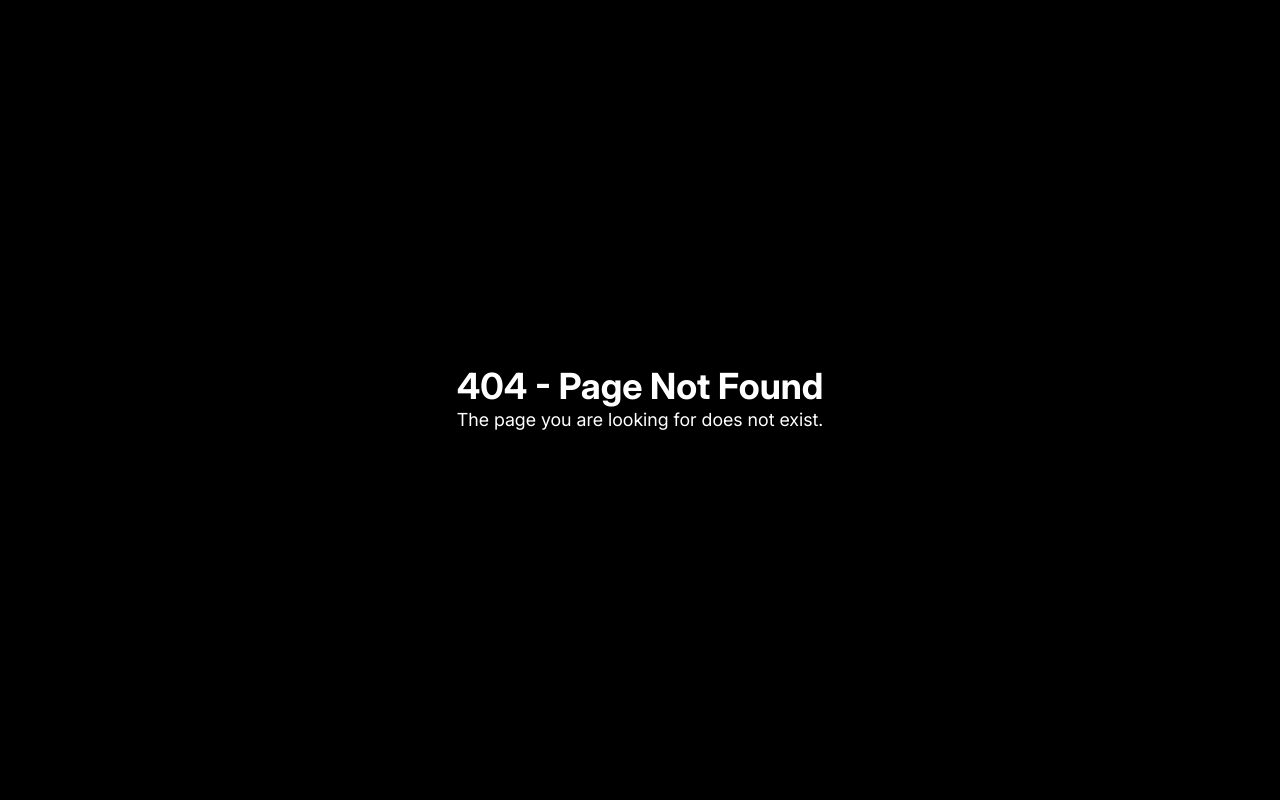
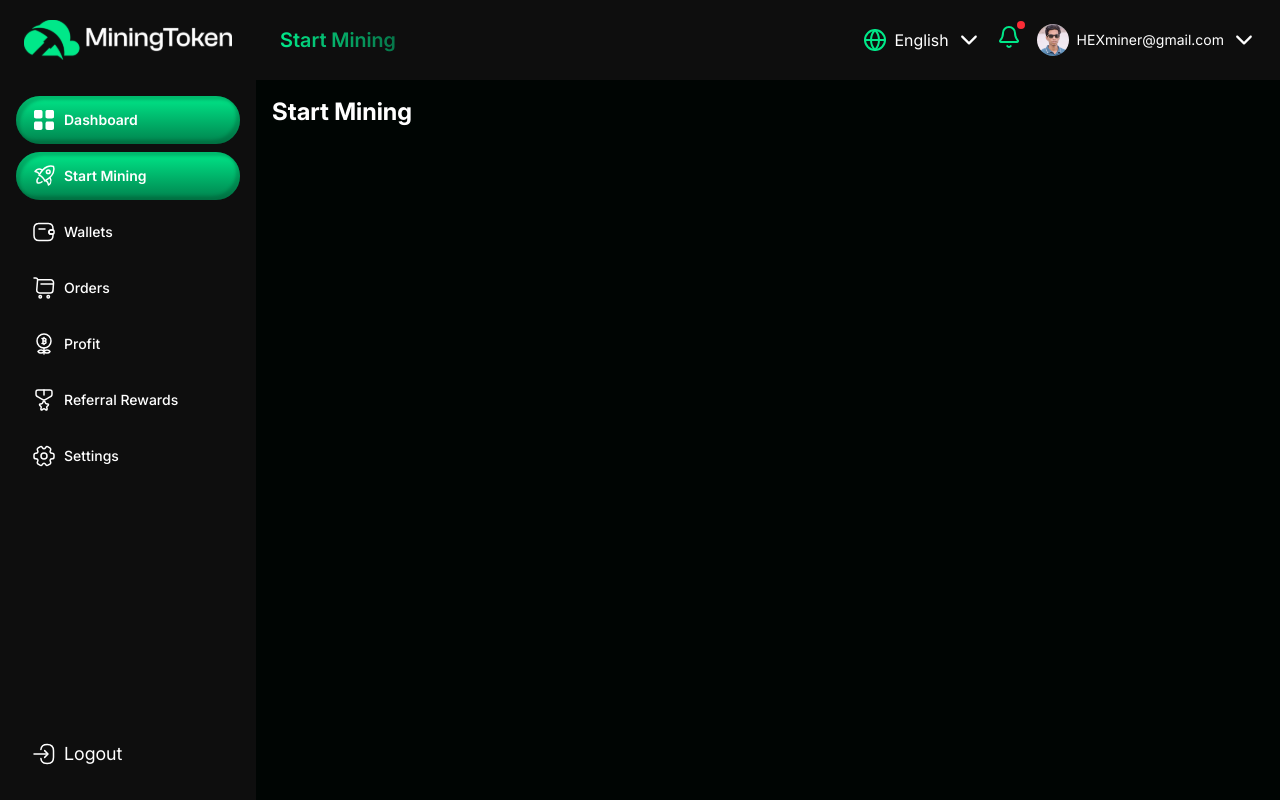
Before and after one commit to Nafiz-Al-Turabi/Mining-token-front-end, a Next.js app: page /dashboard/start-mining in a window 1280 px wide. Before the commit this address had no page. Built offline with nearby package versions, Linux system fonts and the light colour scheme.

Commit message:
Just page adding

```diff
--- /dev/null
+++ b/app/(dashboard)/dashboard/orders/page.tsx
@@ -0,0 +1,7 @@
+import React from 'react'
+
+export default function OrdersPage() {
+  return (
+    <div>OrdersPage</div>
+  )
+}
--- /dev/null
+++ b/app/(dashboard)/dashboard/start-mining/page.tsx
@@ -0,0 +1,11 @@
+import React from 'react'
+
+export default function StartMiningPage() {
+  return (
+    <div>
+        <div className='flex flex-col gap-4'>
+            <h1 className='text-2xl font-bold'>Start Mining</h1>
+        </div>
+    </div>
+  )
+}
--- /dev/null
+++ b/app/(dashboard)/dashboard/wallets/page.tsx
@@ -0,0 +1,7 @@
+import React from 'react'
+
+export default function WalletsPage() {
+  return (
+    <div>WalletsPage</div>
+  )
+}
```
